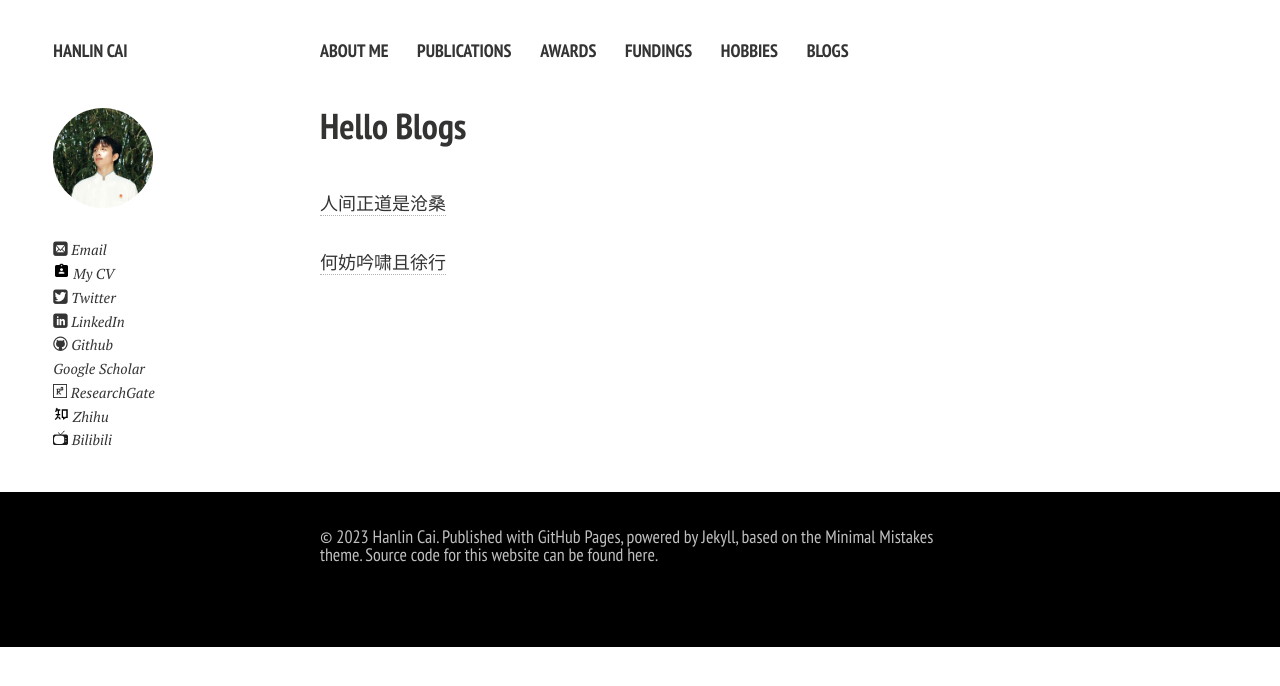
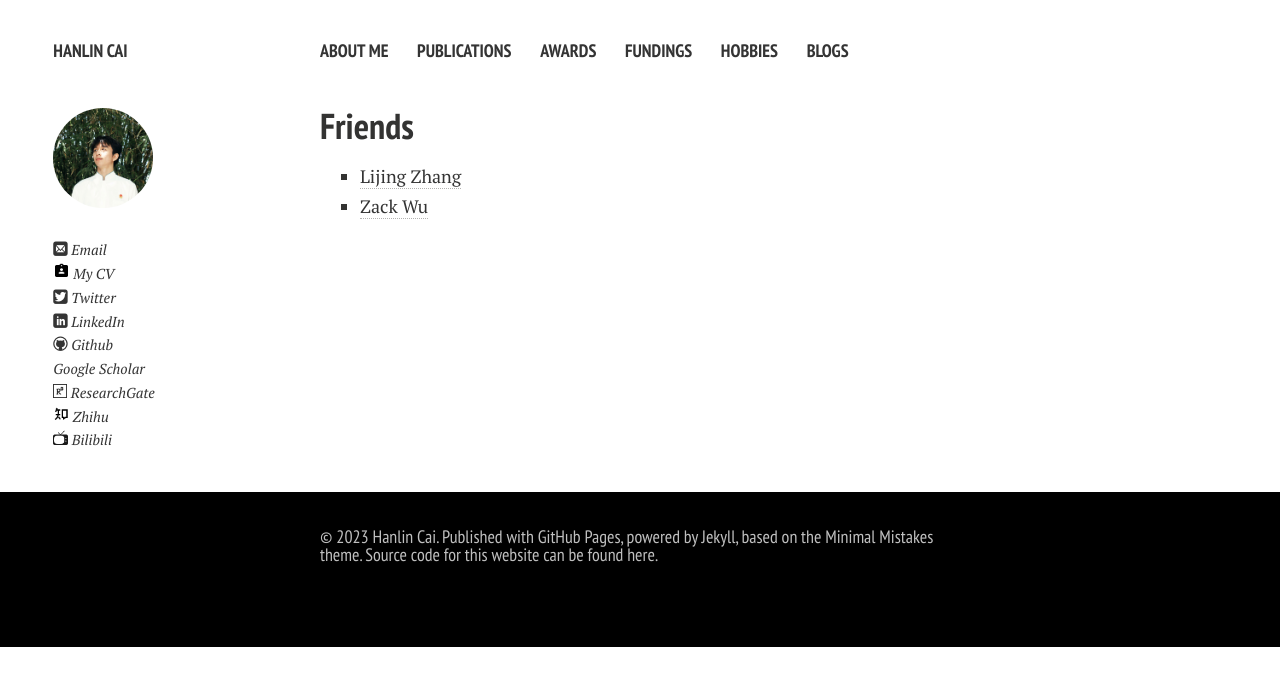
Before and after one commit to GuangLun2000/GuangLun2000.github.io, a Jekyll site: the page built from blogs/hello.md, in a window 1280 px wide. Shown: the top 686 px of the page. Built offline with Jekyll 4.4.1, drawn with Linux system fonts in a browser that asks for light colours; nearby versions of some CDN libraries; comment, search, counter and statistics services are not loaded; a style sheet for code colours, icons or effects is not loaded.

Commit message:
update blogs

```diff
--- a/blogs/hello.md
+++ b/blogs/hello.md
@@ -1,11 +1,10 @@
 ---
 layout: page
-permalink: /blogs/hello/index.html
-title: hello
+permalink: /blogs/friends/index.html
+title: Friends
 ---
 
-## Hello Blogs
+## Friends
 
-<br>[人间正道是沧桑](https://lijinzhang.com/)
-
-<br>[何妨吟啸且徐行](https://www.zackwu.com/)
+- [Lijing Zhang](https://lijinzhang.com/)
+- [Zack Wu](https://www.zackwu.com/)
```
Also changed, not shown: blogs/cambridge.md (+3 -5 lines), blogs/star.md (+3 -3 lines), blogs/to-write-list/diversity.md (renamed from blogs/diversity.md), blogs/to-write-list/freshman.md (renamed from blogs/freshman.md).
